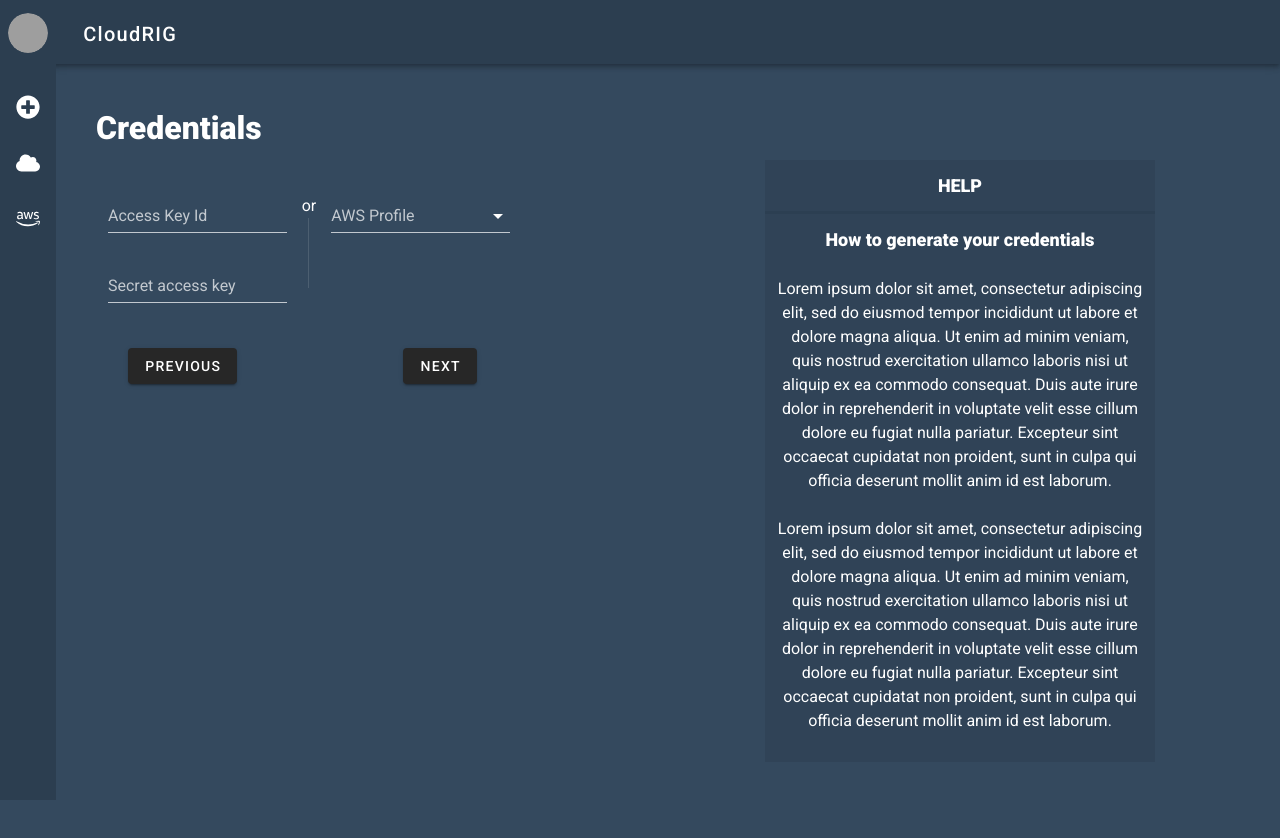
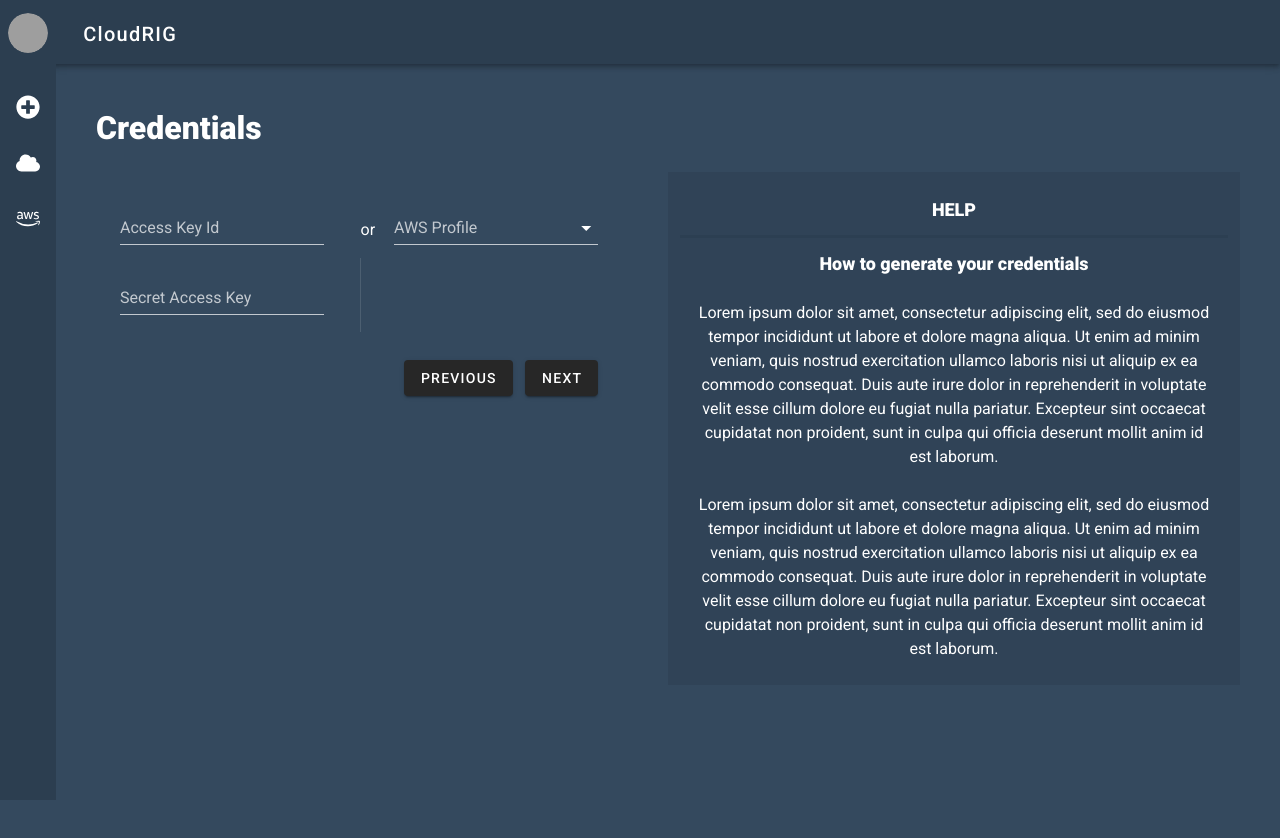
Before and after one commit to Atsuyaku/CloudRIG_APP, a Vue app: page /Credentials in a window 1280 px wide. Shown: the top 838 px of the page. Built offline with nearby package versions, Linux system fonts and the light colour scheme; grey boxes are pictures that could not be loaded.

Commit message:
fixing style

```diff
--- a/src/components/CredentialsContent.vue
+++ b/src/components/CredentialsContent.vue
@@ -11,69 +11,84 @@
     >
       Credentials
     </div>
+    <v-container>
       <v-row >
+
+        <!--   LEFT PART  -->
         <v-col cols="6">
-    <v-col>
-    <v-row no-gutters>
-      <v-col md="4">
-        <div>
+          <v-container>
+            <v-row>
+              <v-col cols="5">
+                <v-container>
+                  <v-row>
                     <v-text-field
                             placeholder="AKIAJSIE27KKMHXI3BJQ"
                             label="Access Key Id"
-            required
+                            required />
+                  </v-row>
+                  <v-row>
+                    <v-text-field
+                            placeholder="5bEYu26084qjSFyclM/f2pz4gviSfoOg+mFwBH39"
+                            label="Secret Access Key "
+                            required />
+                  </v-row>
+                </v-container>
+              </v-col>
 
-          ></v-text-field>
-        </div>
+              <v-col cols="1">
+                <v-container>
+                  <v-row>
+                    <v-col align="center">
+                      <p style="margin-top: 10px; width: 15px">or</p>
+                      <v-divider class="mx-0" vertical dark></v-divider>
                     </v-col>
-      <v-col cols="1" align="center" > <div style="margin-top: 10px; width: 15px;">or</div><v-divider class="mx-0" vertical dark></v-divider></v-col>
+                  </v-row>
+                </v-container>
+              </v-col>
 
-      <v-col cols="4">
-        <div>
+              <v-col cols="5">
+                <v-container>
+                  <v-row>
                     <v-select
                             label="AWS Profile"
+                            placeholder="default"
                             :items="profile"
                             :rules="[(v) => !!v || 'Item is required']"
-            required
-
-          ></v-select>
-        </div>
-
+                            onChange="[() => ]"
+                            required />
+                  </v-row>
+                </v-container>
               </v-col>
 
             </v-row>
-    <v-row no-gutters>
-      <v-col md="4">
-        <div>
-          <v-text-field
-                  placeholder="5bEYu26084qjSFyclM/f2pz4gviSfoOg+mFwBH39"
-                  label="Secret access key "
-                  required
 
-          ></v-text-field>
-        </div>
+            <v-row>
+              <v-col cols="11">
+                <p style="text-align: right">
+                  <router-link tag="span" to="/CSP" style="padding-right: 12px">
+                    <v-btn dark>Previous</v-btn>
+                  </router-link>
+
+                  <router-link tag="span" to="/MachineSumUp">
+                    <v-btn>Next</v-btn>
+                  </router-link>
+                </p>
               </v-col>
             </v-row>
-    <v-row>
-
-      <v-col>
-        <router-link tag="span" to="/CSP">
-          <v-btn dark style="margin-left: 20px;">Previous</v-btn>
-        </router-link>
-
-        <router-link tag="span" to="/MachineSumUp" style="margin-left: 31%;">
-          <v-btn>NEXT</v-btn>
-        </router-link>
+          </v-container>
       </v-col>
 
-    </v-row>
-    </v-col>
-    </v-col>
-    <v-col offset="1" cols="4" style="background-color: rgba(44, 62, 80, 0.5)" align="center">
+
+
+
+      <v-col cols="6" style="background-color: rgba(44, 62, 80, 0.5); text-align: center">
+        <v-container>
           <v-row align="center" style="border-bottom: solid; border-color: rgba(44, 62, 80, 0.7)">
             <v-col>
               <div class="font-weight-black white--text" style="font-size: large;">
                 HELP
-          </div></v-col>
+              </div>
+            </v-col>
           </v-row>
           <v-row align="center">
             <v-col>
@@ -110,31 +125,42 @@
               </div>
             </v-col>
           </v-row>
-
+        </v-container>
       </v-col>
       </v-row>
-    <v-row></v-row>
-    <v-row></v-row>
-    <v-row></v-row>
-    <v-row></v-row>
-    <v-row></v-row>
-    <v-row></v-row>
-    <v-row></v-row>
-    <v-row></v-row>
-    <v-row></v-row>
 
+      </v-container>
   </v-app>
   </div>
 </template>
 <script>
 export default {
   name: "CredentialsContent",
+
+  /*
+  props: {
+    onChange,
+    initvalues
+  },
+*/
   data() {
     return {
       profile: ["profile 1", "profile 2", "profile 3", "profile 4"],
       checkbox: true,
     };
   },
+/*
+  contentHasChanged() {
+    // Récupère les donnees de chaque champs
+    const accessKey = "xxx";
+    if (this.onChange) {
+      this.onChange({
+        'accessKey': accessKey
+      })
+    }
+  }
+*/
+
 };
 </script>
 
```
Lines whose indentation alone changed are shown as unchanged.
